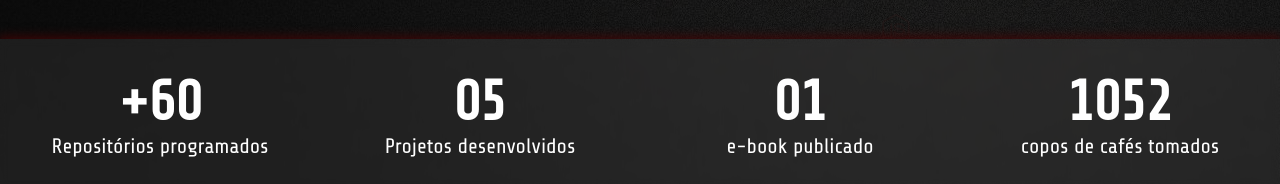
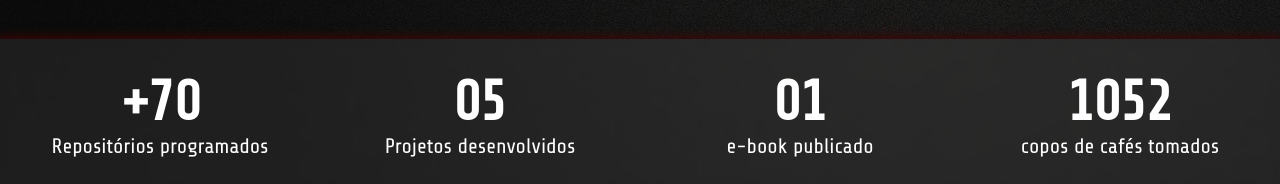
Before and after one commit to LucasSAguilar/portfolio_2024, a React (Create React App) app: page / in a window 1280 px wide. Shown: the part 761-945 px from the top of the page. Built offline with nearby package versions, Linux system fonts and the light colour scheme.

Commit message:
Atualização nas realizações

```diff
--- a/src/componentes/Realizacoes/index.tsx
+++ b/src/componentes/Realizacoes/index.tsx
@@ -15,7 +15,7 @@ const Realizacoes = () => {
   return (
     <div className="box-realizacoes glass-effect efeito-scroll-review">
       <div className="box-valores">
-        <h3>+60</h3>
+        <h3>+70</h3>
         <p>Repositórios programados</p>
       </div>
       <div className="box-valores">
```
